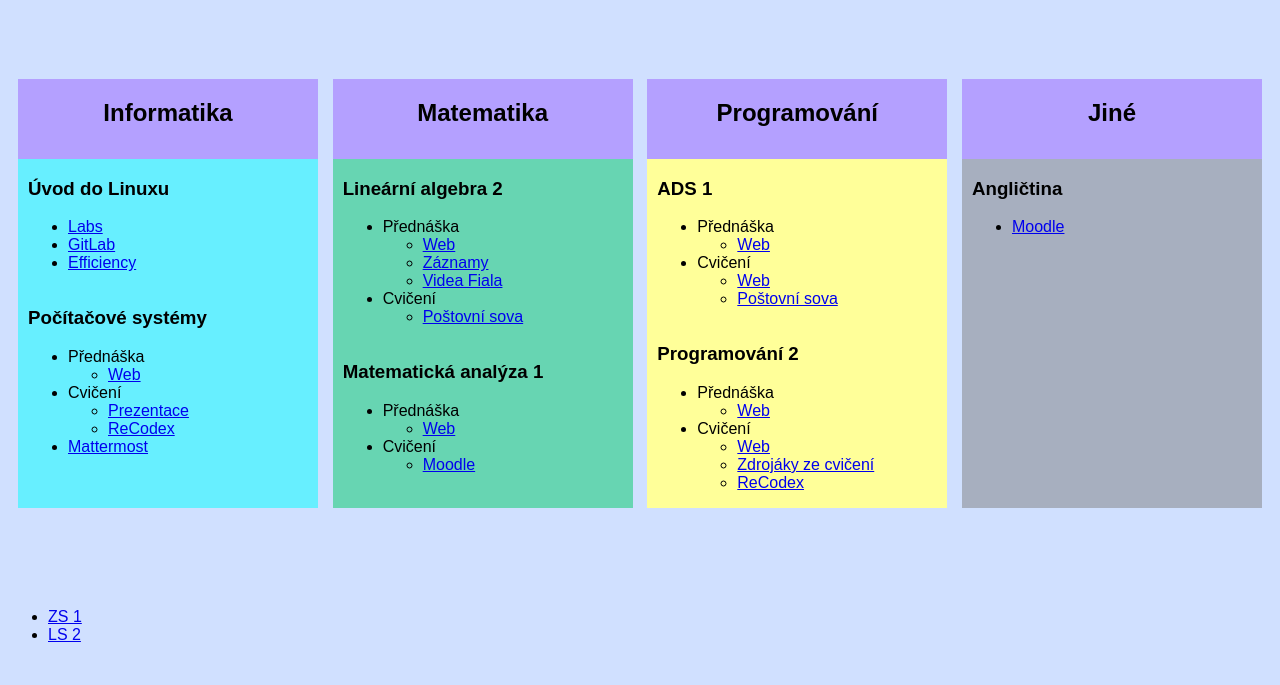
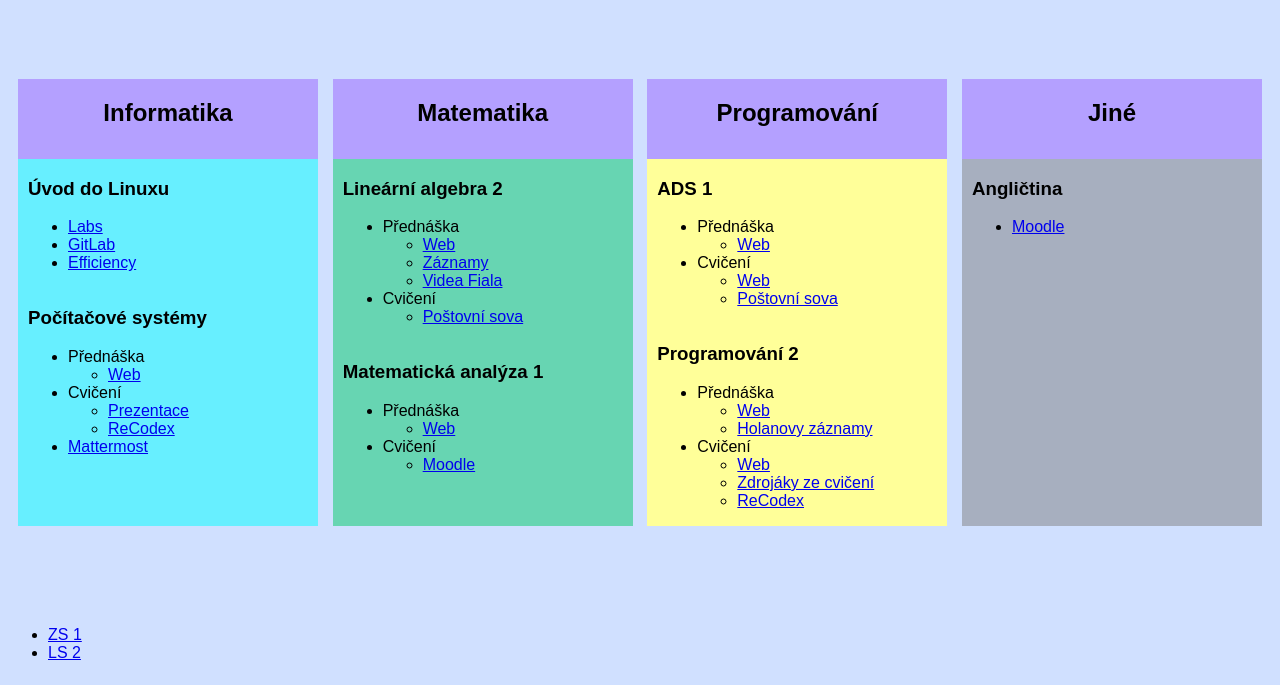
Before and after one commit to PeterHero/peterhero.github.io, a plain HTML site: page index.html in a window 1280 px wide. Shown: the part 115-800 px from the top of the page. Drawn offline with Linux system fonts and the light colour scheme.

Commit message:
Update index.html

```diff
--- a/index.html
+++ b/index.html
@@ -99,6 +99,7 @@
             <li>Přednáška</li>
             <ul>
               <li><a href="https://kam.mff.cuni.cz/~perm/programovani/NNPRG031/index.html">Web</a></li>
+              <li><a href="https://stream.cuni.cz/">Holanovy záznamy</a></li>
             </ul>
             <li>Cvičení</li>
             <ul>
```
